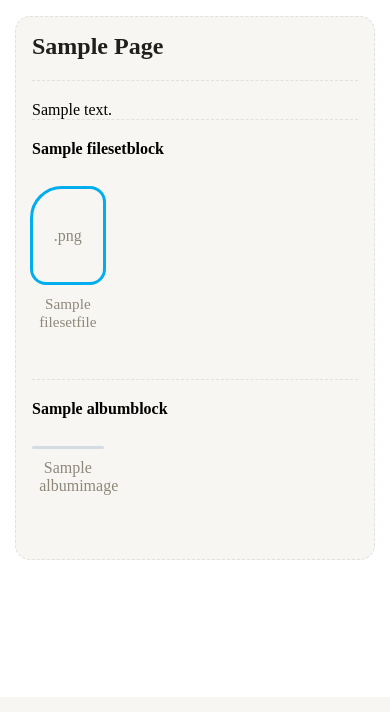
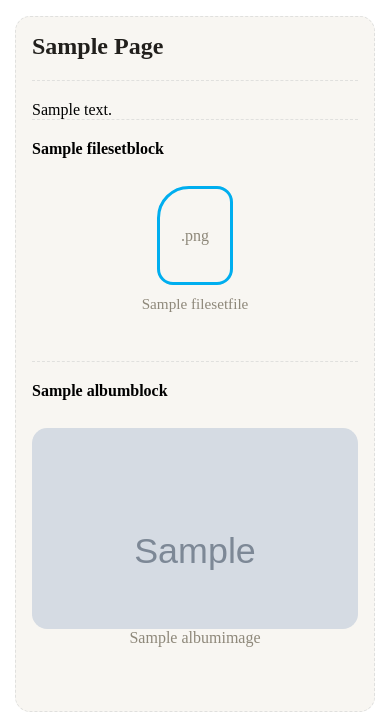
Before and after one commit to Mhexlet/orcr, a Django app: page /custom/#/ in a window 390 px wide. Shown: the part 147-859 px from the top of the page. Run offline with Django 4.2, Linux system fonts and the light colour scheme; tables that the repository leaves empty hold one stand-in row (values such as "Sample post"); grey boxes marked "Sample" are stand-in pictures; some libraries are stand-ins or nearby versions.

Commit message:
Adaptive landing fix

```diff
--- a/static/css/style.css
+++ b/static/css/style.css
@@ -392,7 +392,7 @@ input:focus {
 .page-album {
   margin-bottom: 1.5rem;
   display: grid;
-  grid-template-columns: 22% 22% 22% 22%;
+  grid-template-columns: 30% 30% 30%;
   grid-gap: 3%;
 }
 
@@ -431,15 +431,16 @@ input:focus {
 
 .page-file-set {
   margin-bottom: 1.5rem;
-  display: flex;
-  flex-wrap: wrap;
+  display: grid;
+  grid-template-columns: 17% 17% 17% 17% 17%;
+  gap: 3%;
 }
 
 .page-file-block {
   display: flex;
   flex-direction: column;
   align-items: center;
-  width: 22%;
+  width: 100%;
 }
 
 .page-file {
@@ -1034,7 +1035,7 @@ input:focus {
 
 .specialists-content {
   display: grid;
-  grid-template-columns: 30% 30% 30% 30%;
+  grid-template-columns: 30% 30% 30%;
   grid-gap: 3%;
   margin-bottom: 1rem;
 }
@@ -1515,6 +1516,9 @@ input:focus {
   .header-poor-vision-img {
     display: block;
   }
+  .page-file-set {
+    grid-template-columns: 22% 22% 22% 22%;
+  }
   .consultation-form {
     display: grid;
     grid-template-columns: 49% 49%;
@@ -1533,11 +1537,11 @@ input:focus {
   .consultation-form > .consultation-form-subblock:last-child {
     grid-area: sub-3;
   }
-  .specialists-content {
+  .specialists-content, .page-album {
     grid-template-columns: 48% 48%;
   }
-  .specialists-img-block {
-    height: calc(27vw - 17px);
+  .specialists-img-block, .page-album-img-block {
+    height: calc(27vw - 96px);
   }
   .account-application-content {
     width: calc(100% - 330px);
@@ -1621,8 +1625,14 @@ input:focus {
   .profile-top-left .specialists-img-block {
     height: calc(27vw - 16px);
   }
+  .specialists-img-block, .page-album-img-block {
+    height: calc(27vw - 17px);
+  }
 }
 @media (max-width: 800px) {
+  .page-file-set {
+    grid-template-columns: 30% 30% 30%;
+  }
   .index-news-block {
     grid-template-columns: 49% 49%;
   }
@@ -1639,7 +1649,7 @@ input:focus {
   .consultation-form-subblock:last-child {
     height: 250px;
   }
-  .specialists-content {
+  .specialists-content, .page-album {
     grid-template-columns: 100%;
   }
   .specialists-block {
@@ -1647,9 +1657,11 @@ input:focus {
     width: 100%;
     margin: 0 auto;
   }
-  .specialists-img-block {
+  .specialists-img-block, .page-album-img-block {
     height: calc(56vw - 17px);
     max-height: 280px;
+    max-width: 500px;
+    margin: 0 auto;
   }
   .account-application-block {
     flex-direction: column;
@@ -1717,6 +1729,9 @@ input:focus {
     grid-area: title;
     width: 100%;
   }
+  .page-file-set {
+    grid-template-columns: 48% 48%;
+  }
   .profile-top {
     flex-direction: column;
   }
@@ -1851,6 +1866,9 @@ input:focus {
     transform: scale(0.77);
     transform-origin: 0 0;
   }
+  .page-file-set {
+    grid-template-columns: 100%;
+  }
   .index-faq-block > .index-link {
     font-size: 1rem;
   }
--- a/static/css/style.scss
+++ b/static/css/style.scss
@@ -409,7 +409,7 @@ input:focus {
 .page-album {
     margin-bottom: 1.5rem;
     display: grid;
-    grid-template-columns: 22% 22% 22% 22%;
+    grid-template-columns: 30% 30% 30%;
     grid-gap: 3%;
 }
 
@@ -447,15 +447,16 @@ input:focus {
 
 .page-file-set {
     margin-bottom: 1.5rem;
-    display: flex;
-    flex-wrap: wrap;
+    display: grid;
+    grid-template-columns: 17% 17% 17% 17% 17%;
+    gap: 3%;
 }
 
 .page-file-block {
     display: flex;
     flex-direction: column;
     align-items: center;
-    width: 22%;
+    width: 100%;
 }
 
 .page-file {
@@ -1064,7 +1065,7 @@ input:focus {
 
 .specialists-content {
     display: grid;
-    grid-template-columns: 30% 30% 30% 30%;
+    grid-template-columns: 30% 30% 30%;
     grid-gap: 3%;
     margin-bottom: 1rem;
 }
@@ -1561,6 +1562,10 @@ input:focus {
         display: block;
     }
 
+    .page-file-set {
+        grid-template-columns: 22% 22% 22% 22%;
+    }
+
     // CONSULTATION
 
     .consultation-form {
@@ -1590,12 +1595,12 @@ input:focus {
 
     // SPECIALISTS
 
-    .specialists-content {
+    .specialists-content, .page-album {
         grid-template-columns: 48% 48%;
     }
 
-    .specialists-img-block {
-        height: calc(27vw - 17px);
+    .specialists-img-block, .page-album-img-block {
+        height: calc(27vw - 96px);
     }
 
     // ACCOUNT
@@ -1718,9 +1723,21 @@ input:focus {
     .profile-top-left .specialists-img-block {
         height: calc(27vw - 16px);
     }
+
+    // SPECIALISTS
+
+    .specialists-img-block, .page-album-img-block {
+        height: calc(27vw - 17px);
+    }
 }
 
 @media (max-width: 800px) {
+
+    // PAGE
+
+    .page-file-set {
+        grid-template-columns: 30% 30% 30%;
+    }
 
     // INDEX
 
@@ -1749,7 +1766,7 @@ input:focus {
 
     // SPECIALISTS
 
-    .specialists-content {
+    .specialists-content, .page-album {
         grid-template-columns: 100%;
     }
 
@@ -1759,9 +1776,11 @@ input:focus {
         margin: 0 auto;
     }
 
-    .specialists-img-block {
+    .specialists-img-block, .page-album-img-block {
         height: calc(56vw - 17px);
         max-height: 280px;
+        max-width: 500px;
+        margin: 0 auto;
     }
 
     // ACCOUNT
@@ -1859,6 +1878,12 @@ input:focus {
         width: 100%;
     }
 
+    // PAGE
+
+    .page-file-set {
+        grid-template-columns: 48% 48%;
+    }
+
     // PROFILE
 
     .profile-top {
@@ -2045,6 +2070,12 @@ input:focus {
     .g-recaptcha {
         transform:scale(0.77);
         transform-origin:0 0;
+    }
+
+    // PAGE
+
+    .page-file-set {
+        grid-template-columns: 100%;
     }
 
     // INDEX
```
Also changed, not shown: 1 other file.
